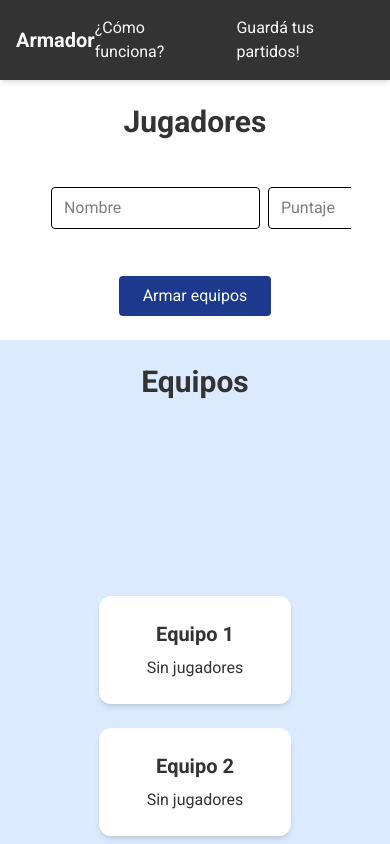
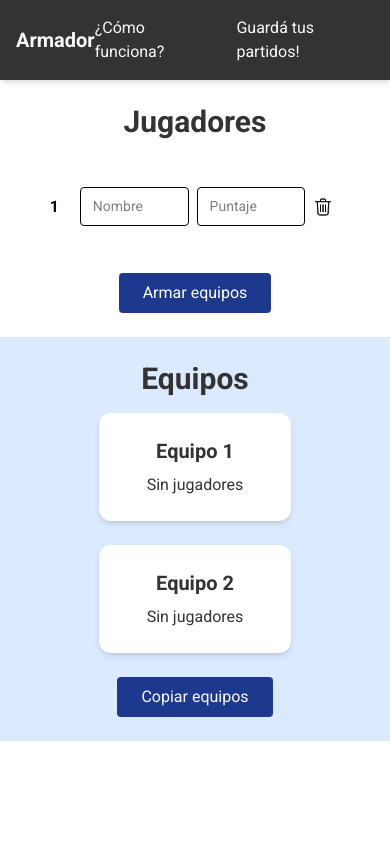
Before and after one commit to gast0nestevez/armadorDeEquipos, a React (Vite) app: page /clasico in a window 390 px wide. Built offline with nearby package versions, Linux system fonts and the light colour scheme.

Commit message:
responsive

```diff
--- a/src/components/Form.jsx
+++ b/src/components/Form.jsx
@@ -1,6 +1,6 @@
 const Form = ({ players, handleChange, deletePlayer, submitPlayers }) => {
   return (
-    <div className="form w-full md:w-1/2 p-6 flex flex-col justify-between">
+    <div className="form w-full p-6 flex flex-col justify-between">
       <h1 className="text-3xl font-bold mb-4 text-center">Jugadores</h1>
       <div className="m-[15px] p-[8px] overflow-y-scroll">
         {players.map((player, index) => (
@@ -11,7 +11,7 @@ const Form = ({ players, handleChange, deletePlayer, submitPlayers }) => {
               placeholder="Nombre"
               maxLength="25"
               id={index}
-              className="border rounded px-3 py-2 "
+              className="border rounded px-3 py-2"
               value={player.name}
               onChange={(e) => handleChange(index, 'name', e.target.value)}
             />
--- a/src/components/Teams.jsx
+++ b/src/components/Teams.jsx
@@ -33,7 +33,7 @@ const Teams = ({ teams, loading }) => {
   }
 
   return (
-    <div className="teams w-full md:w-1/2 p-6 bg-blue-100 min-h-full flex flex-col justify-between">
+    <div className="teams w-full p-6 bg-blue-100 min-h-full flex flex-col justify-between">
       <h1 className="text-3xl font-bold mb-4 text-center">Equipos</h1>
       <div className="flex justify-center gap-6 flex-wrap">
         {teams.map((team, index) => (
--- a/src/css/home.css
+++ b/src/css/home.css
@@ -26,6 +26,25 @@ nav {
   opacity: 1;
   transform: translateX(-50%);
   transition: opacity 1s ease-out;
+}
+
+@media (max-width: 500px) {
+  .main-container > div {
+    overflow: auto;
+  }
+
+  .form input {
+    width: 80%;
+    font-size: 14px;
+  }
+
+  .form div button {
+    min-width: 10%;
+  }
+
+  .teams {
+    min-height: auto;
+  }
 }
 
 /*
```
